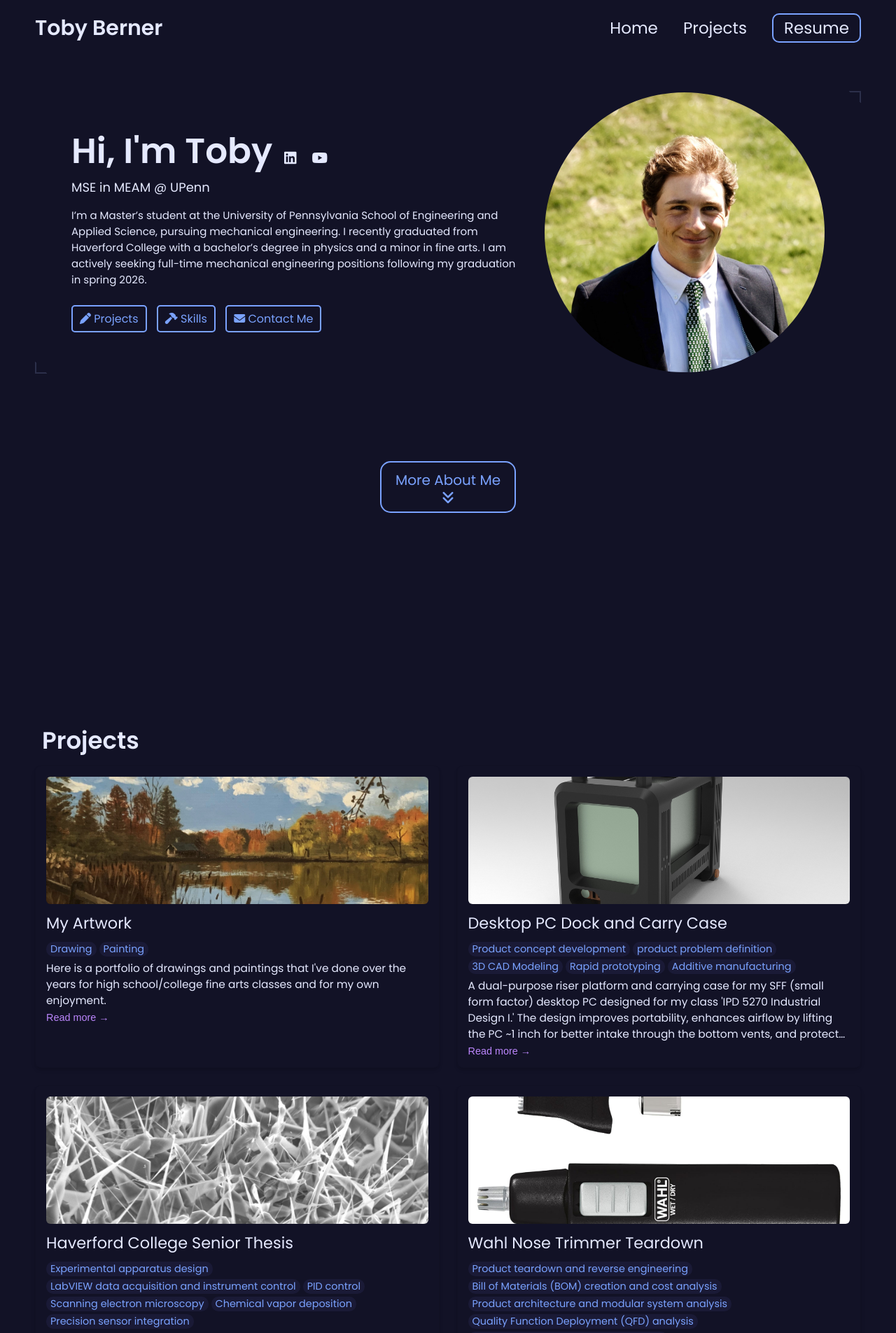
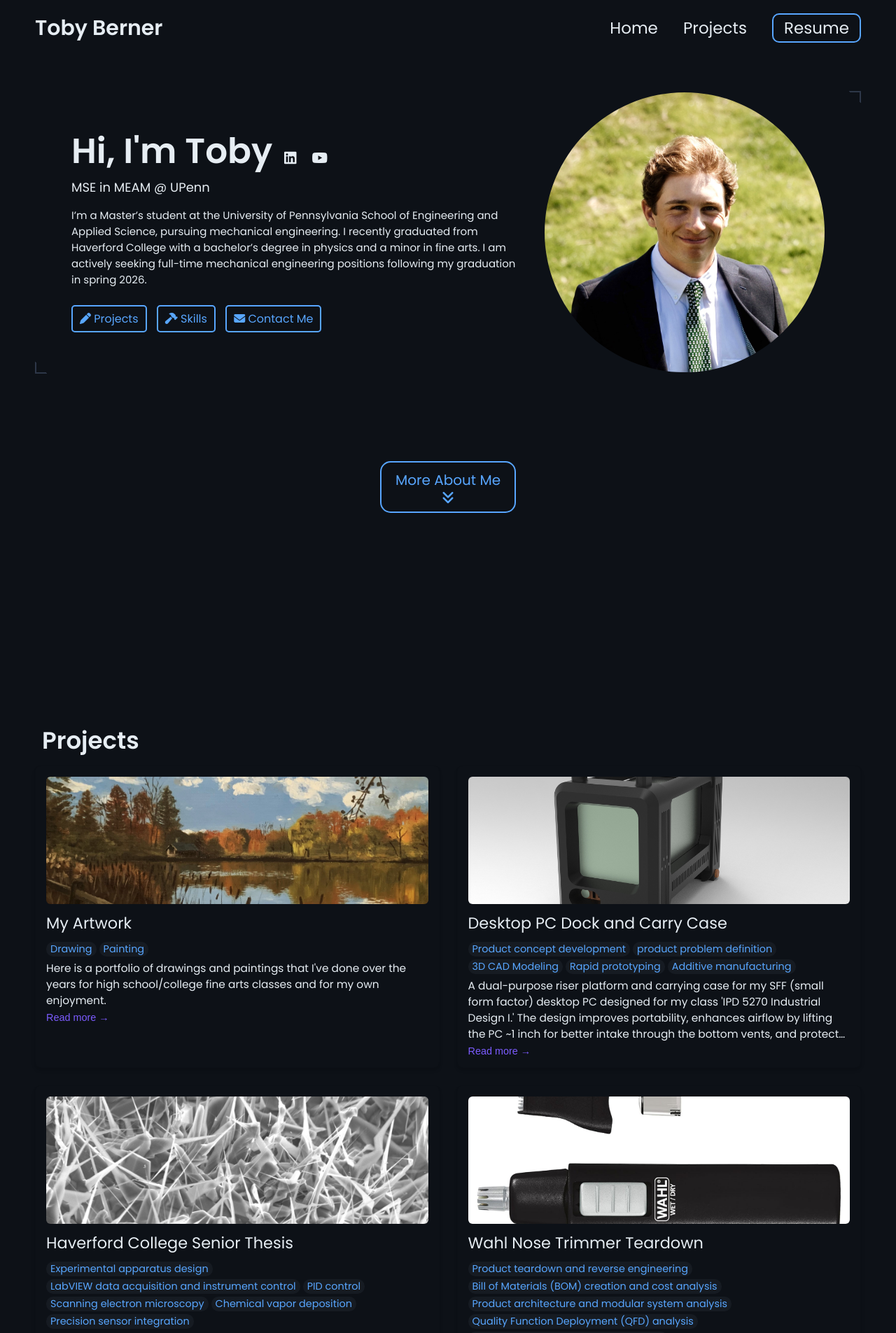
Before and after one commit to tdberner/tdberner.github.io, a Jekyll site: the page built from index.html, in a window 1280 px wide. Shown: the top 1905 px of the page at 70% size. Built offline with Jekyll 4.4.1, drawn with Linux system fonts in a browser that asks for light colours.

Commit message:
Update _config.yml

```diff
--- a/_config.yml
+++ b/_config.yml
@@ -80,12 +80,12 @@ formspree-key:   https://formspree.io/f/mgonklqz
 
 # Active theme (Updatethis to switch themes). Make sure to keep the indentation the samne.
 colors:
-  text: "#e5e9ff"
-  border: "#2c2f4a"
-  link: "#7aa2ff"
-  highlight: "#bb86fc"
-  background: "#121226"
-  light_background: "#1a1a36"
+  text: "#e6edf3"
+  border: "#2d3748"
+  link: "#58a6ff"
+  highlight: "#7c5cff"
+  background: "#0d1117"
+  light_background: "#161b22"
 
 
 # A few examples.
@@ -121,13 +121,15 @@ lemon theme:
   background: "#fff8f8"
   light_background: "#fff5f6"
 
-  contrast:
-  text: "#ff0000" # red
-  border: "#ffee00" # yellow
-  link: "#00ff08" # green
-  highlight: "#dd00ff" # pink
-  background: "#ffffff" # white
-  light_background: "#0011ff" # blue
+  galaxy:
+  text: "#e5e9ff"
+  border: "#2c2f4a"
+  link: "#7aa2ff"
+  highlight: "#bb86fc"
+  background: "#121226"
+  light_background: "#1a1a36"
+
+
 
 
 
```
